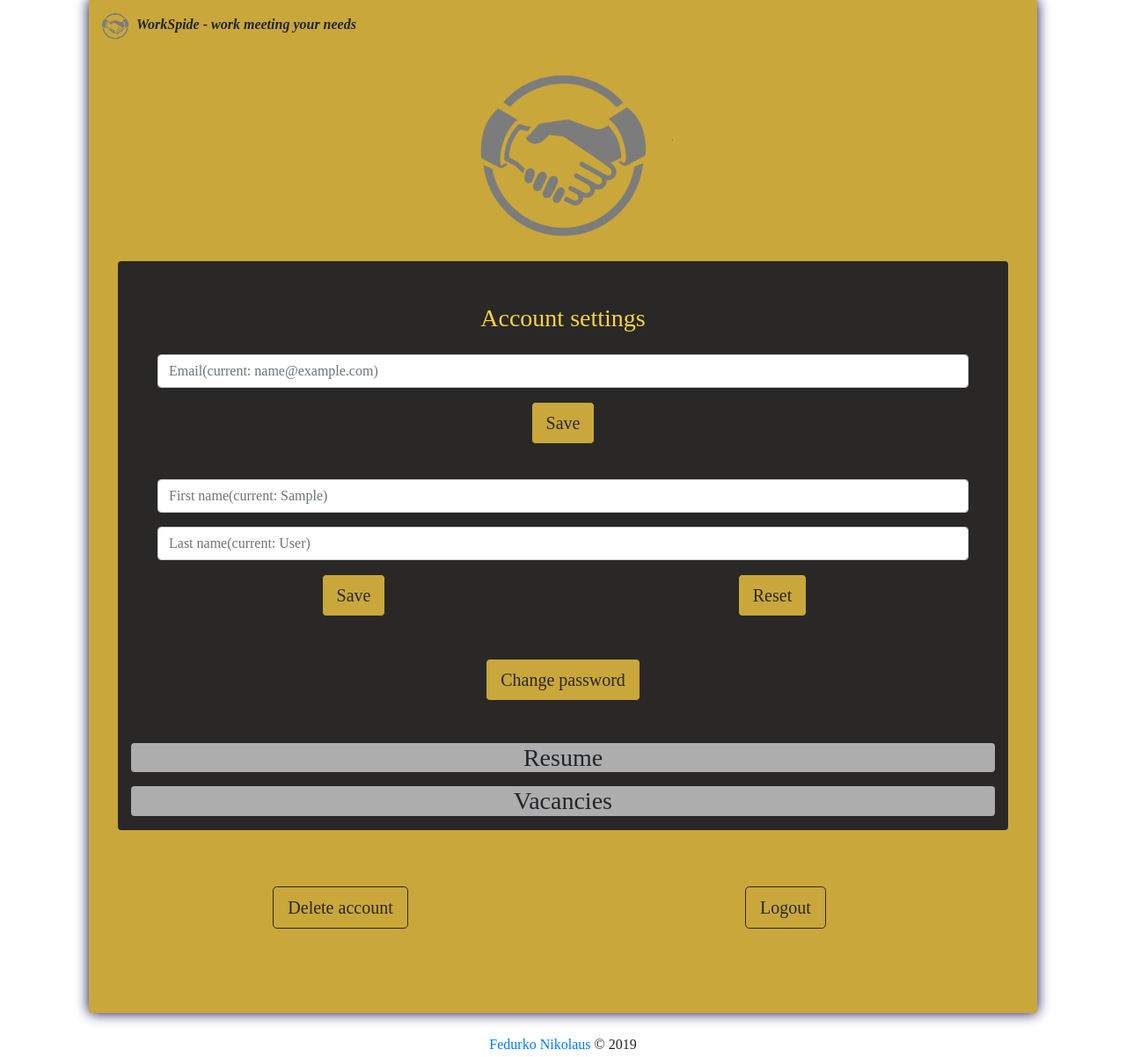
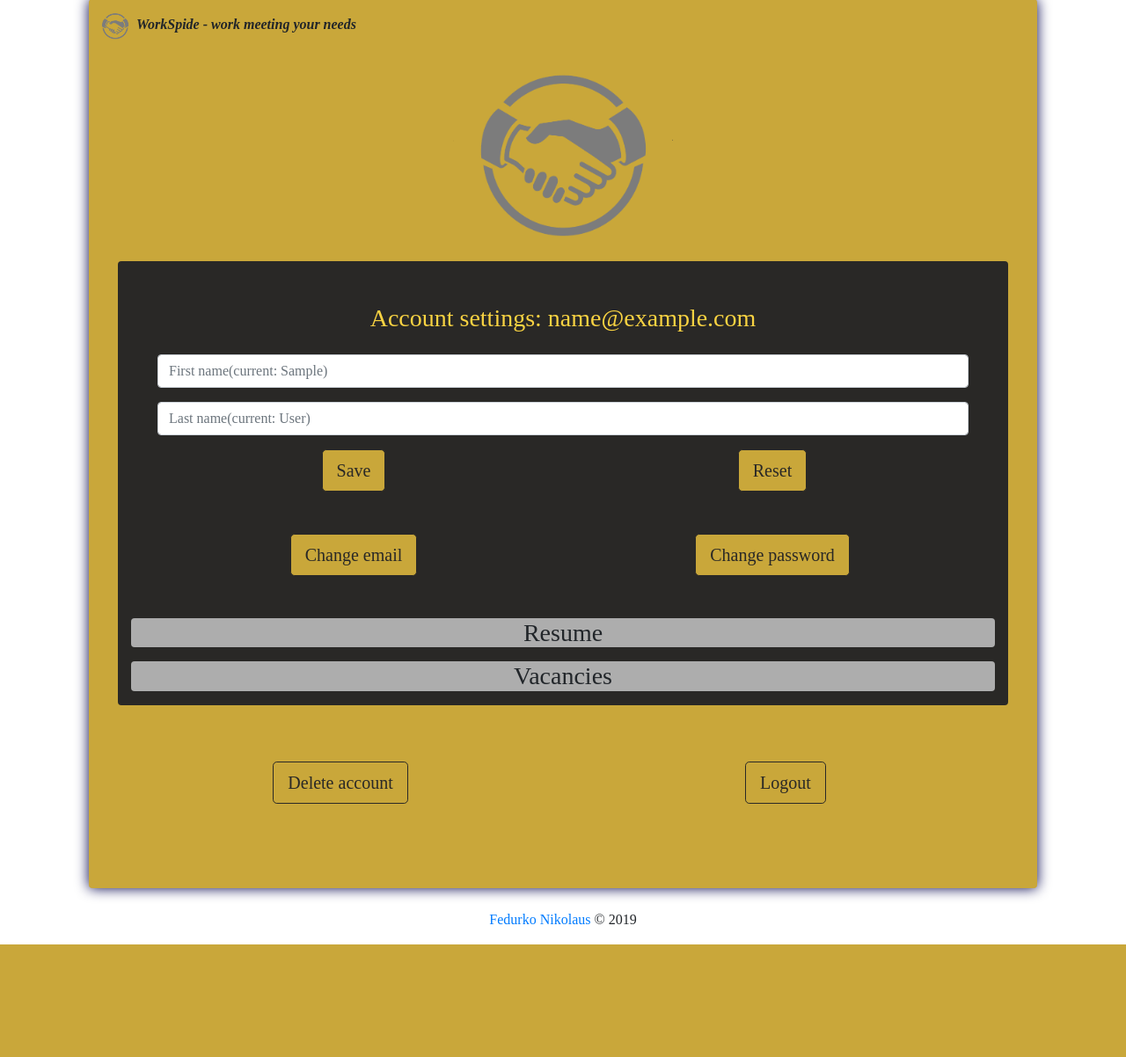
Before and after one commit to B1Z0N/workspide, a Django app: template django/main/templates/account.html in a window 1280 px wide. Shown: the part 17-1219 px from the top of the page at 88% size. After the commit the page ends 1091 px from the top, so only its background shows below. Run offline with Django 3.2, Linux system fonts and the light colour scheme; the template is opened without the code that fills it: values that come from a table or form of the project are taken from there, others are empty; the visitor is signed in with stand-in values (Sample User, id 1); some libraries are stand-ins or nearby versions.

Commit message:
Moved buttons and forms

```diff
--- a/django/main/templates/account_impl.html
+++ b/django/main/templates/account_impl.html
@@ -8,26 +8,10 @@
     <div class="col-lg-12 col-md-12 col-sm-12 col-xs-12 rounded logging-in" style="background-color: #292826;">
         <div class="container significant-info">
             <p>
-                <h3 class="text-center mt-5 operation-title">Account settings</h3>
+                <h3 class="text-center mt-5 operation-title">Account settings: {{ user.email }}</h3>
             </p>
             <div class="container">
                 {% load widget_tweaks %}
-                <form class="form" method="post">
-                    {% csrf_token %}
-                    <div class="form-group text-center mt-4 justify-content-around" id="user-data">
-                        {{ email_form.email|add_class:"form-control mt-3" }}
-                        <input name="email_btn" value="Save" type="submit"
-                            class="btn btn-primary m-3 btn-lg significant-button" />
-                    </div>
-                    {% if email_form.errors %}
-                    {{ email_form.non_field_errors }}
-                    <ul>
-                        {% for field in email_form %}
-                        {% if field.errors %}<li>{{ field.label }}: {{ field.errors|striptags }}</li>{% endif %}
-                        {% endfor %}
-                    </ul>
-                    {% endif %}
-                </form>
                 <form class="form" method="post">
                     {% csrf_token %}
                     <div class="form-group text-center mt-4 justify-content-around" id="user-data">
@@ -53,11 +37,22 @@
                         </div>
                     </div>
                 </form>
-                <form class="form" method="post">
-                    {% csrf_token %}
-                    <input name="pass_change_btn" value="Change password" type="submit"
-                        class="btn btn-primary m-3 mb-5 btn-lg significant-button" />
-                </form>
+                <div class="row">
+                <div class="col-6">
+                    <form class="form" method="post">
+                        {% csrf_token %}
+                        <input name="email_change_btn" value="Change email" type="submit"
+                            class="btn btn-primary m-3 mb-5 btn-lg significant-button" />
+                    </form>
+                </div>
+                <div class="col-6">
+                    <form class="form" method="post">
+                        {% csrf_token %}
+                        <input name="pass_change_btn" value="Change password" type="submit"
+                            class="btn btn-primary m-3 mb-5 btn-lg significant-button" />
+                    </form>
+                </div>
+            </div>
             </div>
         </div>
         <div class="col-12 mb-3 rounded connect-options" style="background-color: rgb(173, 173, 173);">
@@ -89,13 +84,10 @@
     var currentLastName = '{% if user.last_name is None %}empty{% else %}{{ user.last_name }}{% endif %}'
     var currentEmail = '{{ user.email }}'
 
-    var emailField = document.getElementById('id_email')
     var firstNameField = document.getElementById('id_first_name')
     var lastNameField = document.getElementById('id_last_name')
 
     window.onload = () => {
-        emailField.placeholder = "Email(current: " + currentEmail + ")"
-        emailField.value = ''
         firstNameField.placeholder = "First name(current: " + currentFirstName + ")"
         firstNameField.value = ''
         lastNameField.placeholder = "Last name(current: " + currentLastName + ")"
```
